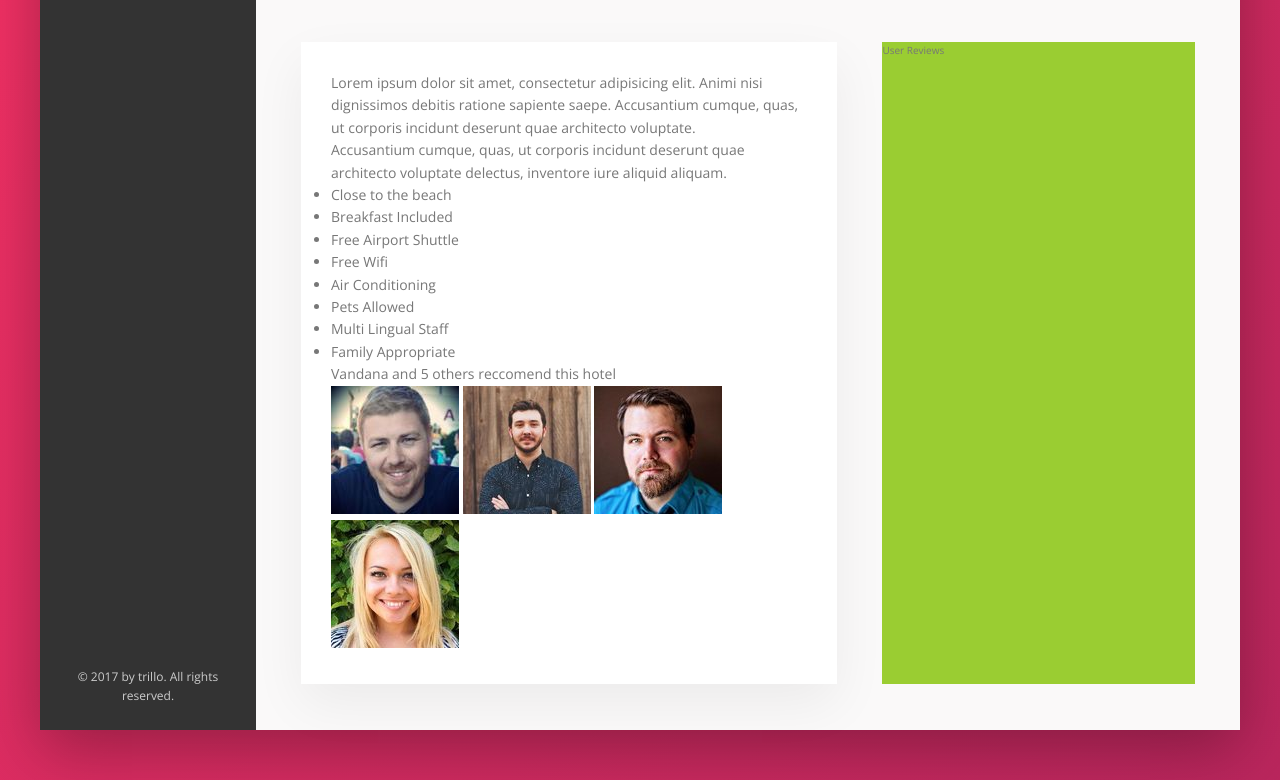
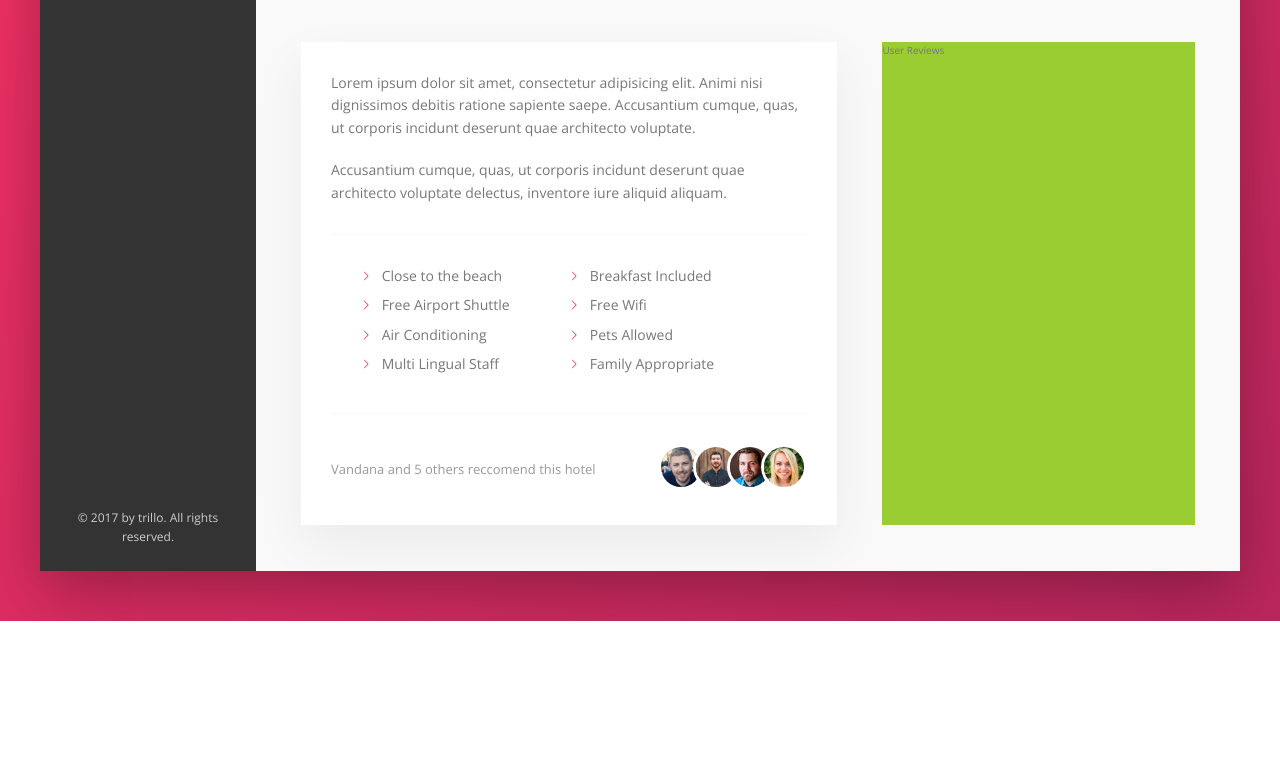
Before and after one commit to electro75/Trillo, a website: page index.html in a window 1280 px wide. Shown: the part 575-1355 px from the top of the page. After the commit the page ends 1196 px from the top, so only its background shows below. Drawn offline with nearby package versions, Linux system fonts and the light colour scheme.

Commit message:
add styles for description & reccomend section

```diff
--- a/sass/_components.scss
+++ b/sass/_components.scss
@@ -320,3 +320,87 @@
         transform: scale(1);
     }
 }
+
+
+////////////////////////////
+// PARAGRAPH
+
+.paragraph {
+
+    &:not(:last-of-type) {
+        margin-bottom: 2rem;
+    }
+}
+
+
+////////////////////////////
+// LIST
+
+.list {
+    margin: 3rem 0;
+    list-style: none;
+    padding: 3rem;
+    border-top: var(--line);
+    border-bottom: var(--line);
+
+    display: flex;
+    flex-wrap: wrap;
+
+    &__item {
+        flex: 0 0 50%;
+        margin-bottom: .7rem;
+    }
+
+    &__item::before {
+        content: "";
+        display: inline-block;
+
+        height: 1rem;
+        width: 1rem;
+        margin-right: 7px;
+
+        //modern browsers masks
+        background-color: var(--color-primary);
+        -webkit-mask-image: url('../img/chevron-thin-right.svg');
+        -webkit-mask-size: cover;
+        mask-image: url('../img/chevron-thin-right.svg');
+        mask-size: cover;
+
+
+        // older browser
+        // background-image: url('../img/chevron-thin-right.svg');
+        // background-size: cover;
+    }
+}
+
+
+////////////////////////////
+// RECCOMEND
+
+.reccomend {
+    font-size: 1.3rem;
+    color: var(--color-grey-dark-3);
+    display: flex;
+    align-items: center;
+    justify-content: space-between;
+
+    &__count {
+
+    }
+
+    &__friends {
+
+    }
+
+    &__photo {
+        box-sizing: content-box;
+        height: 4rem;
+        width: 4rem;
+        border-radius: 50%;
+        border: 3px solid #fff;
+
+        &:not(:last-child) {
+            margin-right: -1.5rem;
+        }
+    }
+}
```
Also changed, not shown: css/style.css.
